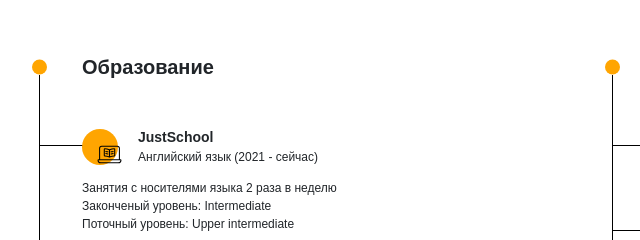
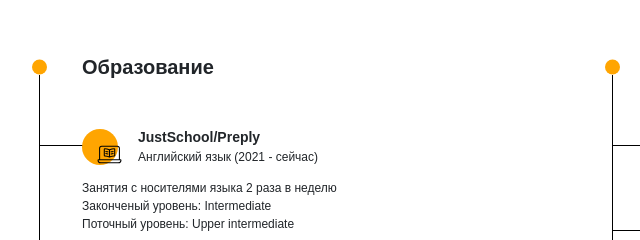
Before and after one commit to TetianaBron/my-portfolio, a website: page src/ru/index.html in a window 1280 px wide. Shown: the part 1700-1940 px from the top of the page, 95-735 px from the left. Drawn offline with nearby package versions, Linux system fonts and the light colour scheme; files that its build step writes are made by us from their sources; files whose address does not match are found by name.

Commit message:
Upd English

```diff
--- a/src/ru/index.html
+++ b/src/ru/index.html
@@ -367,7 +367,7 @@
                   </svg>
                 </div>
                 <div class="experience__head">
-                  <h4 class="title title_fs14" lang="en">JustSchool</h4>
+                  <h4 class="title title_fs14" lang="en">JustSchool/Preply</h4>
                   <p class="experience__text">
                     Английский язык (2021 - сейчас)
                   </p>
```
Also changed, not shown: src/index.html (+1 -1 lines), src/uk/index.html (+1 -1 lines), dist/index.html, dist/ru/index.html, dist/uk/index.html.
